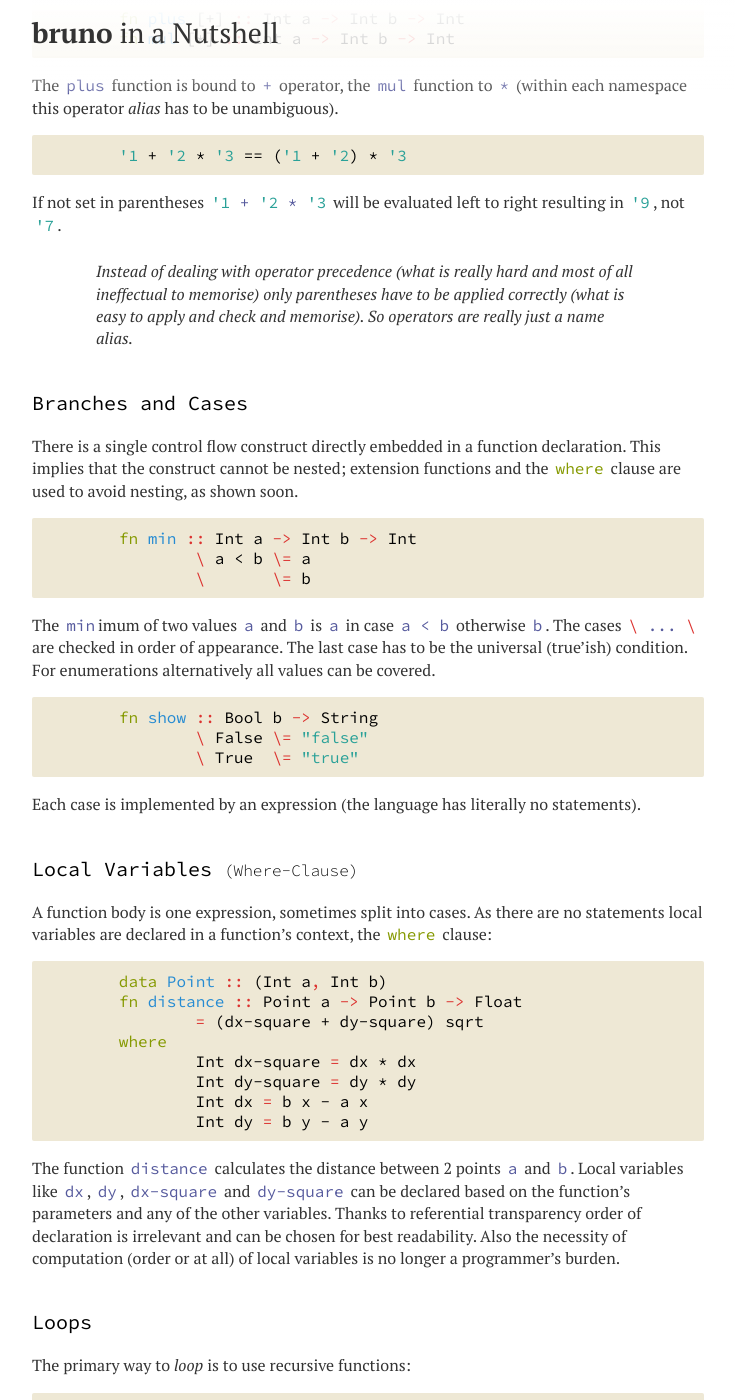
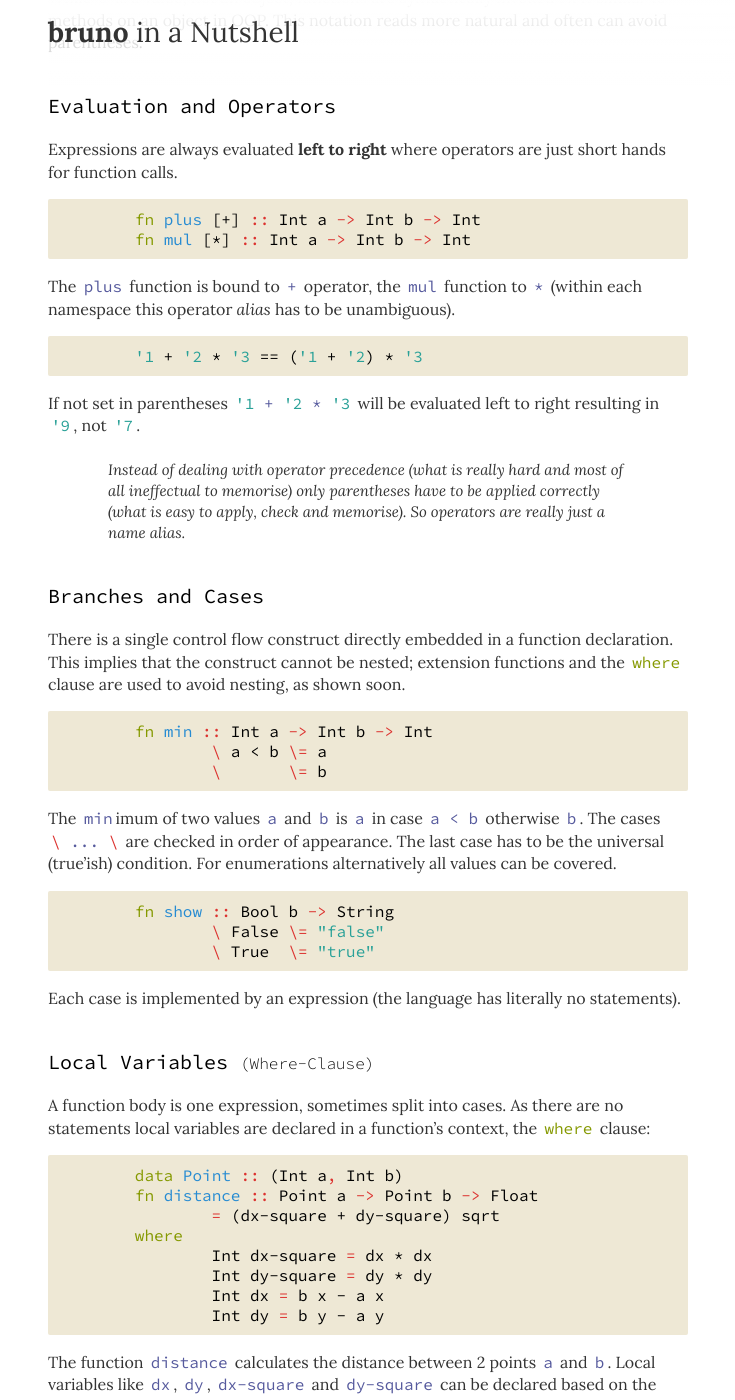
Before and after one commit to bruno-lang/bruno-lang.github.io, a Jekyll site: the page built from learn/index.md, in a window 1280 px wide and 1400 px high, scrolled down 4643 px. Shown: the whole window, without its empty margins (272-1007 px from the left). Built offline with Jekyll 4.4.1, drawn with Linux system fonts in a browser that asks for light colours; nearby versions of some CDN libraries; some of the changed text lies outside the part shown.

Commit message:
this is the font

```diff
--- a/assets/css/docs.css
+++ b/assets/css/docs.css
@@ -1,12 +1,12 @@
 @import url(http://fonts.googleapis.com/css?family=Source+Code+Pro:300,400,600,700);
 @import url(http://fonts.googleapis.com/css?family=Source+Sans+Pro:300,400,700,300italic,400italic,700italic);
-@import url(http://fonts.googleapis.com/css?family=PT+Serif:400,700,400italic,700italic);
+@import url(http://fonts.googleapis.com/css?family=Lora:400,700,400italic,700italic);
 
 html {
 	background-color: white;
 }
 body {
-	font-family: "PT Serif", "Libre Baskerville", serif;
+	font-family: Lora, serif;
 	margin: 0;
 	padding: 1em 0;
 	color: #333;
@@ -20,7 +20,7 @@ page {
 	border-radius: 4px;
 	display: block;
 	margin: 0 auto;
-	width: 42em;
+	width: 40em;
 }
 
 footer {
@@ -70,6 +70,7 @@ content a[href^="#"] {
 content blockquote {
 	font-style: italic;
 	margin: 1.5em 4em;
+	font-size: 15px;
 }
 content blockquote em {
 	font-weight: bold;
@@ -95,12 +96,11 @@ content h3 { font-size: 1.25em; }
 content h4 { font-size: 1.125em; }
 content h1 em { font-style: normal; font-weight: bold; }
 content h1:first-child { position: fixed; width: 100%; margin: 0; top: 0; padding: 0.5em 0 1.5em 0;
-
-	background: linear-gradient(to bottom, rgba(255,255,255,1),  rgba(255,255,255,0.1));
-	background-image: -webkit-gradient(linear, left top, left bottom, from(rgba(255,255,255,1)),to(rgba(255,255,255,0.1)), color-stop(.6,rgba(255,255,255,0.8)));
-	background-image: -moz-linear-gradient(rgba(255,255,255,1) 60%, rgba(255,255,255,0.1) 100%);
+	background: linear-gradient(to bottom, rgba(255,255,255,1),  rgba(255,255,255,0));
+	background-image: -webkit-gradient(linear, left top, left bottom, from(rgba(255,255,255,1)),to(rgba(255,255,255,0)), color-stop(.6,rgba(255,255,255,0.8)));
+	background-image: -moz-linear-gradient(rgba(255,255,255,1) 60%, rgba(255,255,255,0) 100%);
 }
-content h1:first-child + * { margin-top: 60px; }
+content h1:first-child + * { margin-top: 70px; }
 content h2 { margin-top: 3em; font-weight: bold; }
 content h3 { margin-top: 2em; }
 content h4 em, content h3 em, content h2 em { font-size: 80%; font-weight: 300; font-style: normal; }
@@ -140,7 +140,7 @@ toc {
 	margin: 0;
 }
 .sidenote sup {
-	font-family: "PT Serif", serif;
+	font-family: Lora, serif;
 	font-weight: bold;
 }
 .sidenote .reversefootnote {
--- a/learn/index.md
+++ b/learn/index.md
@@ -215,7 +215,7 @@ in `'9`, not `'7`.
 
 >  Instead of dealing with operator precedence (what is really hard and most of
 > all ineffectual to memorise) only parentheses have to be applied correctly
-> (what is easy to apply and check and memorise). So operators are really just a name alias.
+> (what is easy to apply, check and memorise). So operators are really just a name alias.
 
 ### Branches and Cases
 There is a single control flow construct directly embedded in a function
```
Also changed, not shown: other parts of learn/index.md (+1 -1 lines), assets/css/bruno.css (+5 -5 lines).
